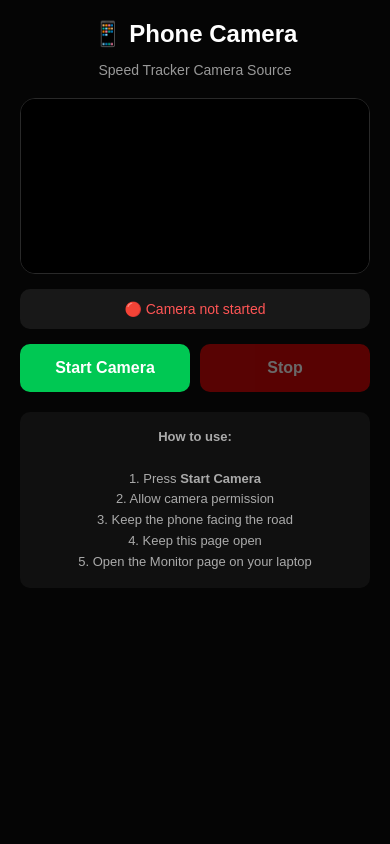
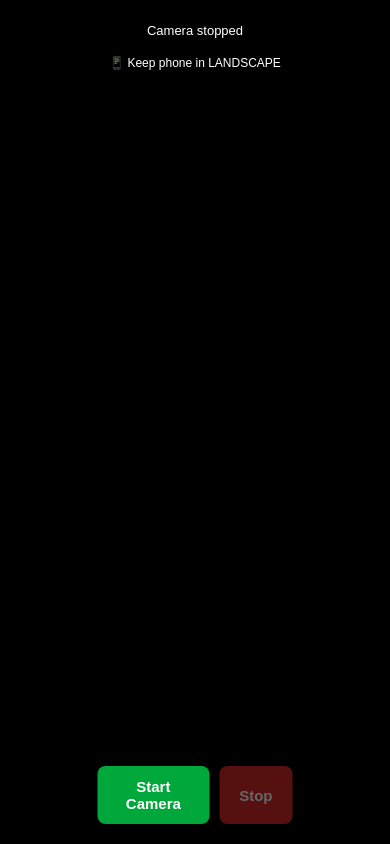
Before and after one commit to Suryansh814/speed_tracker, a Flask app: page /phone in a window 390 px wide. Run offline with Flask 3, Linux system fonts and the light colour scheme.

Commit message:
Update phone.html

```diff
--- a/templates/phone.html
+++ b/templates/phone.html
@@ -5,13 +5,12 @@
 
     <meta charset="UTF-8">
 
-<meta name="viewport"
-      content="width=device-width,
-               initial-scale=1.0,
-               maximum-scale=1.0,
-               user-scalable=no">
+    <meta
+        name="viewport"
+        content="width=device-width, initial-scale=1.0"
+    >
 
-<title>Phone Camera | Speed Tracker</title>
+    <title>SpeedTracker Camera</title>
 
     <style>
 
@@ -19,142 +18,89 @@
             box-sizing: border-box;
         }
 
+        html,
         body {
 
             margin: 0;
+            padding: 0;
 
-    background: #050505;
+            width: 100%;
+            height: 100%;
+
+            background: #000;
 
             color: white;
 
-    font-family:
-        Arial,
-        Helvetica,
-        sans-serif;
-
-    min-height: 100vh;
-
-    display: flex;
-
-    justify-content: center;
-}
-
-.container {
-
-    width: 100%;
-
-    max-width: 600px;
-
-    padding: 20px;
-
-    text-align: center;
-}
-
-.header {
-
-    margin-bottom: 20px;
-}
-
-.header h1 {
-
-    margin: 0;
-
-    font-size: 24px;
-}
-
-.header p {
-
-    color: #999;
-
-    font-size: 14px;
-}
-
-.camera-box {
-
-    position: relative;
-
-    width: 100%;
-
-    background: #111;
-
-    border-radius: 15px;
+            font-family: Arial, sans-serif;
 
             overflow: hidden;
 
-    border: 1px solid #292929;
         }
 
-video {
 
-    width: 100%;
+        #camera {
 
-    display: block;
+            position: fixed;
 
-    background: black;
+            top: 0;
+            left: 0;
+
+            width: 100vw;
+            height: 100vh;
+
+            object-fit: cover;
+
+            background: #000;
+
         }
 
-.status {
-
-    margin-top: 15px;
-
-    padding: 12px;
-
-    border-radius: 10px;
-
-    background: #181818;
-
-    font-size: 14px;
-}
-
-.status.connected {
-
-    color: #00ff88;
-}
-
-.status.disconnected {
-
-    color: #ff5555;
-}
 
         .controls {
+
+            position: fixed;
+
+            bottom: 20px;
+
+            left: 50%;
+
+            transform:
+                translateX(-50%);
 
             display: flex;
 
             gap: 10px;
 
-    margin-top: 15px;
+            z-index: 10;
+
         }
+
 
         button {
 
-    flex: 1;
-
-    padding: 15px;
-
             border: none;
 
-    border-radius: 10px;
+            border-radius: 8px;
 
-    font-size: 16px;
+            padding:
+                12px 20px;
+
+            font-size: 15px;
 
             font-weight: bold;
 
-    cursor: pointer;
+            color: white;
+
+            background: #00a83b;
+
         }
 
-.start {
 
-    background: #00c853;
+        button.stop {
 
-    color: white;
+            background: #d62828;
+
         }
 
-.stop {
-
-    background: #d50000;
-
-    color: white;
-}
 
         button:disabled {
 
@@ -162,21 +108,56 @@ button:disabled {
 
         }
 
-.info {
 
-    margin-top: 20px;
+        #status {
 
-    padding: 15px;
+            position: fixed;
 
-    background: #101010;
+            top: 15px;
 
-    border-radius: 10px;
+            left: 50%;
 
-    color: #aaa;
+            transform:
+                translateX(-50%);
+
+            z-index: 10;
+
+            padding:
+                8px 14px;
+
+            border-radius: 20px;
+
+            background:
+                rgba(0,0,0,0.65);
 
             font-size: 13px;
 
-    line-height: 1.6;
+        }
+
+
+        .orientation {
+
+            position: fixed;
+
+            top: 50px;
+
+            left: 50%;
+
+            transform:
+                translateX(-50%);
+
+            z-index: 10;
+
+            background:
+                rgba(0,0,0,0.65);
+
+            padding:
+                6px 10px;
+
+            border-radius: 6px;
+
+            font-size: 12px;
+
         }
 
     </style>
@@ -186,219 +167,145 @@ button:disabled {
 
 <body>
 
-<div class="container">
 
-    <div class="header">
+<video
+    id="camera"
+    autoplay
+    playsinline
+    muted
+></video>
 
-        <h1>📱 Phone Camera</h1>
 
-        <p>Speed Tracker Camera Source</p>
-
+<div id="status">
+    Camera stopped
 </div>
 
 
-    <div class="camera-box">
-
-        <video
-            id="video"
-            autoplay
-            playsinline>
-        </video>
-
-    </div>
-
-
-    <div
-        id="status"
-        class="status disconnected">
-
-        🔴 Camera not started
-
+<div class="orientation">
+    📱 Keep phone in LANDSCAPE
 </div>
 
 
 <div class="controls">
 
-        <button
-            id="start"
-            class="start">
-
+    <button id="start">
         Start Camera
-
     </button>
-
 
     <button
         id="stop"
         class="stop"
-            disabled>
-
+        disabled
+    >
         Stop
-
     </button>
-
-    </div>
-
-
-    <div class="info">
-
-        <b>How to use:</b>
-
-        <br><br>
-
-        1. Press <b>Start Camera</b>
-
-        <br>
-
-        2. Allow camera permission
-
-        <br>
-
-        3. Keep the phone facing the road
-
-        <br>
-
-        4. Keep this page open
-
-        <br>
-
-        5. Open the Monitor page on your laptop
-
-    </div>
 
 </div>
 
 
 <script>
 
+
 const video =
-    document.getElementById("video");
+    document.getElementById(
+        "camera"
+    );
+
 
 const startButton =
-    document.getElementById("start");
+    document.getElementById(
+        "start"
+    );
+
 
 const stopButton =
-    document.getElementById("stop");
+    document.getElementById(
+        "stop"
+    );
+
 
 const status =
-    document.getElementById("status");
+    document.getElementById(
+        "status"
+    );
+
 
 let stream = null;
 
-let captureInterval = null;
+let running = false;
 
 let sending = false;
 
 
-// ======================================================
-// START CAMERA
-// ======================================================
-
-async function startCamera() {
-
-    try {
-
-        stream =
-            await navigator.mediaDevices
-            .getUserMedia({
-
-                video: {
-
-                    facingMode: {
-                        ideal: "environment"
-                    },
-
-                    width: {
-                        ideal: 640
-                    },
-
-                    height: {
-                        ideal: 480
-                    }
-                },
-
-                audio: false
-            });
+const canvas =
+    document.createElement(
+        "canvas"
+    );
 
 
-        video.srcObject = stream;
+/* =========================================================
+   SEND ONE FRAME
+   ========================================================= */
+
+async function sendFrame() {
 
 
-        status.innerHTML =
-            "🟢 Camera connected & sending";
+    if (!running) {
 
-        status.className =
-            "status connected";
-
-
-        startButton.disabled = true;
-
-        stopButton.disabled = false;
-
-
-        captureInterval =
-            setInterval(
-                captureFrame,
-                120
-            );
+        return;
 
     }
 
-    catch(error) {
 
-        console.error(error);
+    if (sending) {
 
-        status.innerHTML =
-            "🔴 Camera permission denied";
+        return;
 
-        status.className =
-            "status disconnected";
-
-        alert(
-            "Camera access is required."
-        );
-    }
     }
 
 
-// ======================================================
-// CAPTURE FRAME
-// ======================================================
-
-function captureFrame() {
-
-    if (!stream ||
-        video.videoWidth === 0 ||
-        sending) {
+    if (
+        video.videoWidth === 0
+        ||
+        video.videoHeight === 0
+    ) {
 
         return;
+
     }
 
 
     sending = true;
 
 
-    const canvas =
-        document.createElement("canvas");
+    /*
+       16:9 output
+    */
 
-
-    canvas.width =
-        video.videoWidth;
-
-    canvas.height =
-        video.videoHeight;
+    canvas.width = 640;
+    canvas.height = 360;
 
 
     const ctx =
-        canvas.getContext("2d");
+        canvas.getContext(
+            "2d"
+        );
 
 
+    /*
+       Cover the complete 16:9 frame.
+    */
+
     ctx.drawImage(
+
         video,
+
         0,
         0,
-        canvas.width,
-        canvas.height
+
+        640,
+        360
+
     );
 
 
@@ -406,12 +313,17 @@ function captureFrame() {
 
         async function(blob) {
 
+
             if (!blob) {
 
                 sending = false;
 
                 return;
+
             }
+
+
+            try {
 
 
                 const formData =
@@ -419,108 +331,245 @@ function captureFrame() {
 
 
                 formData.append(
+
                     "image",
+
                     blob,
-                "frame.jpg"
+
+                    "camera.jpg"
+
                 );
 
 
-            try {
+                await fetch(
 
-                await fetch(
                     "/upload_frame",
+
                     {
 
-                        method: "POST",
+                        method:
+                            "POST",
 
-                        body: formData
+                        body:
+                            formData,
+
+                        cache:
+                            "no-store"
+
                     }
+
                 );
+
 
             }
 
             catch(error) {
 
-                console.error(
+                console.log(
                     "Upload error:",
                     error
                 );
 
-                status.innerHTML =
-                    "🟠 Connection problem";
             }
 
 
             sending = false;
+
 
         },
 
         "image/jpeg",
 
         0.65
+
     );
+
 }
 
 
-// ======================================================
-// STOP CAMERA
-// ======================================================
+/* =========================================================
+   CAMERA LOOP
+   ========================================================= */
 
-function stopCamera() {
+function cameraLoop() {
 
-    if (captureInterval) {
 
-        clearInterval(
-            captureInterval
+    if (!running) {
+
+        return;
+
+    }
+
+
+    sendFrame();
+
+
+    setTimeout(
+
+        cameraLoop,
+
+        66
+
     );
 
-        captureInterval = null;
 }
+
+
+/* =========================================================
+   START CAMERA
+   ========================================================= */
+
+startButton.onclick =
+    async function() {
+
+
+    try {
+
+
+        /*
+           Rear camera
+           1280x720 = 16:9
+        */
+
+        stream =
+            await navigator
+                .mediaDevices
+                .getUserMedia({
+
+                    video: {
+
+                        facingMode: {
+
+                            ideal:
+                                "environment"
+
+                        },
+
+                        width: {
+
+                            ideal:
+                                1280
+
+                        },
+
+                        height: {
+
+                            ideal:
+                                720
+
+                        }
+
+                    },
+
+                    audio: false
+
+                });
+
+
+        video.srcObject =
+            stream;
+
+
+        running = true;
+
+
+        startButton.disabled =
+            true;
+
+        stopButton.disabled =
+            false;
+
+
+        status.textContent =
+            "🟢 Camera streaming";
+
+
+        status.style.color =
+            "#00ff55";
+
+
+        cameraLoop();
+
+
+    }
+
+    catch(error) {
+
+
+        console.error(
+            error
+        );
+
+
+        status.textContent =
+            "❌ Camera permission denied";
+
+
+        status.style.color =
+            "#ff4444";
+
+
+        alert(
+            "Camera permission allow karo."
+        );
+
+    }
+
+};
+
+
+/* =========================================================
+   STOP
+   ========================================================= */
+
+stopButton.onclick =
+    function() {
+
+
+    running = false;
 
 
     if (stream) {
 
+
         stream
             .getTracks()
             .forEach(
+
                 track =>
                     track.stop()
+
             );
 
+
         stream = null;
+
     }
 
 
-    video.srcObject = null;
+    video.srcObject =
+        null;
 
 
-    startButton.disabled = false;
+    startButton.disabled =
+        false;
 
-    stopButton.disabled = true;
+    stopButton.disabled =
+        true;
 
 
-    status.innerHTML =
-        "🔴 Camera stopped";
-
-    status.className =
-        "status disconnected";
-}
+    status.textContent =
+        "Camera stopped";
 
 
-startButton
-    .addEventListener(
-        "click",
-        startCamera
-    );
+    status.style.color =
+        "#fff";
+
+};
 
 
-stopButton
-    .addEventListener(
-        "click",
-        stopCamera
-    );
+</script>
 
-</script>
 
 </body>
 
```
Lines whose indentation alone changed are shown as unchanged.
